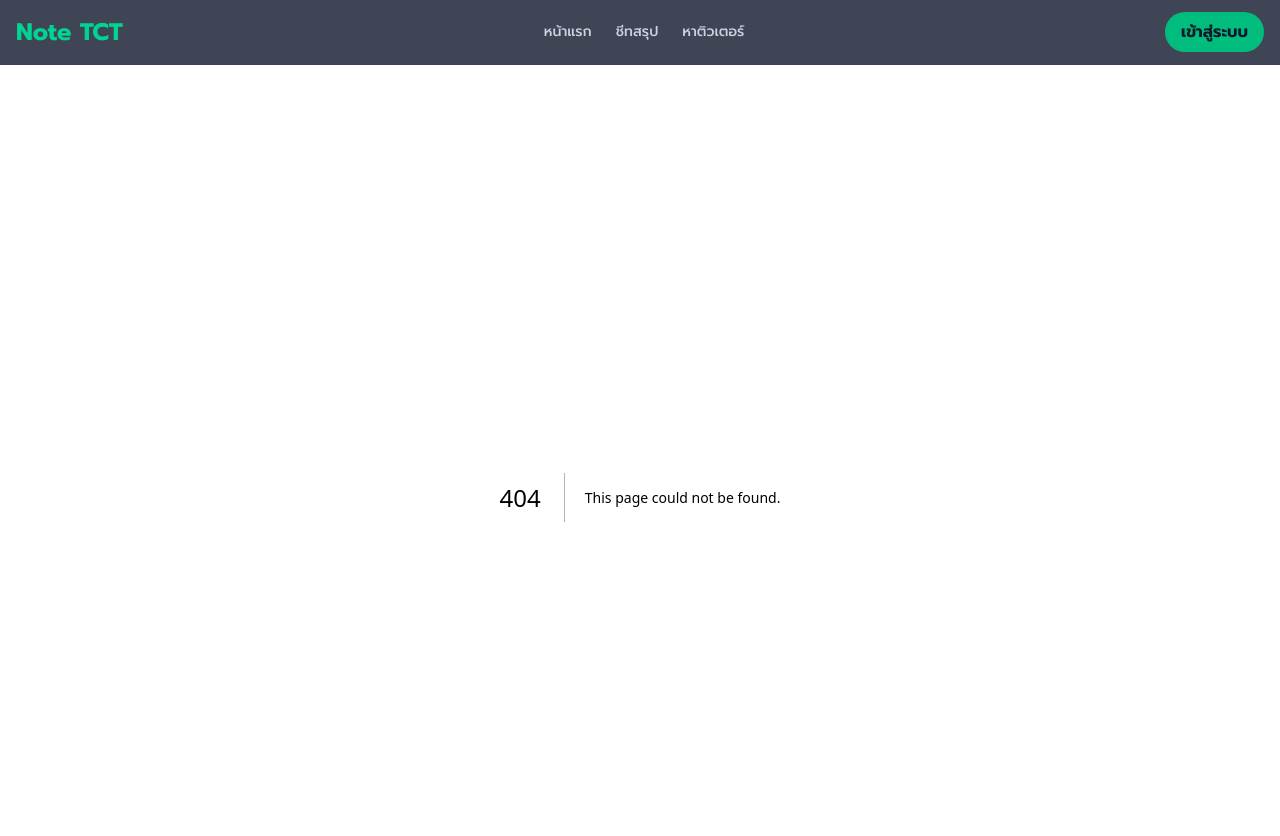
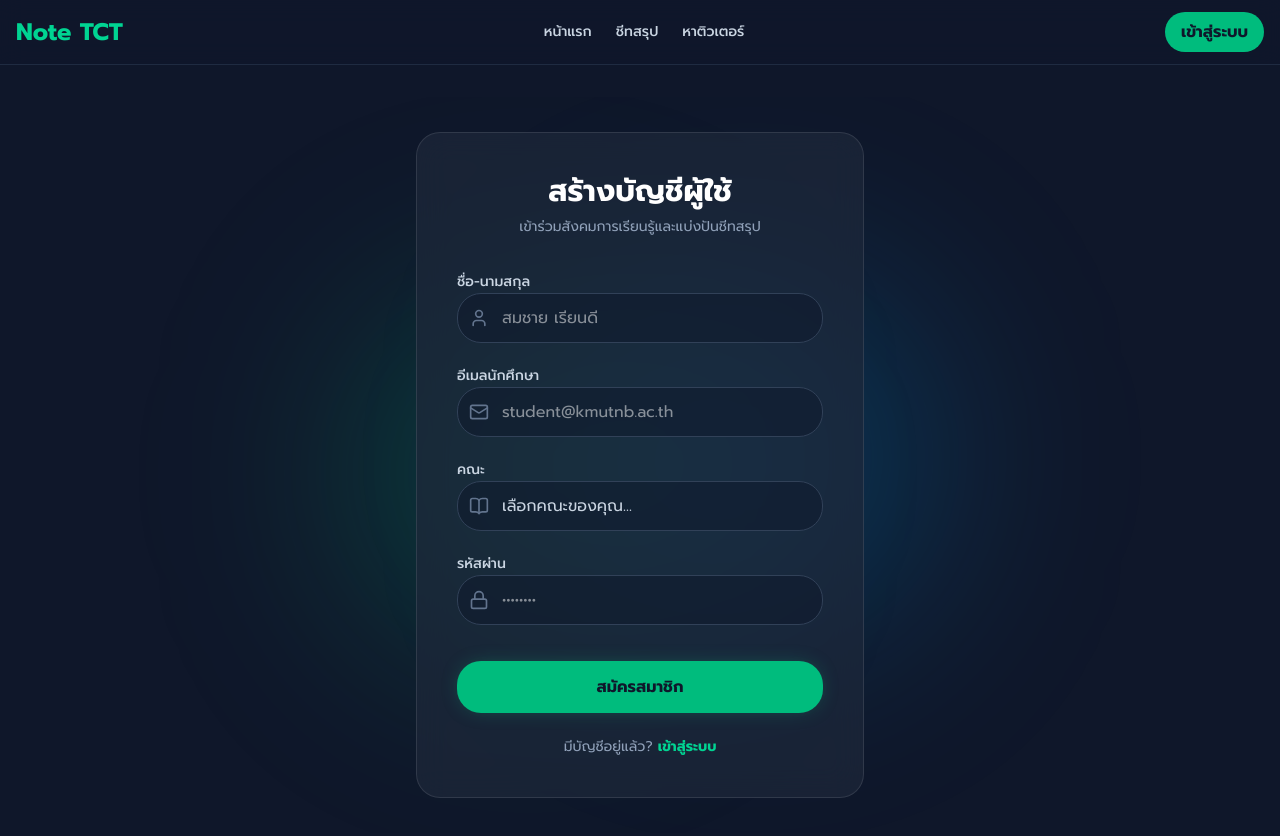
Before and after one commit to Aphiwat0197/Peer-to-Peer_Study_Notes, a Next.js app in the folder peer-to-peer-study-notes/: page /register in a window 1280 px wide. Before the commit this address had no page. Shown: the top 836 px of the page. Built offline with nearby package versions, Linux system fonts and the light colour scheme.

Commit message:
feat: add login and register pages with full UI

```diff
--- a/peer-to-peer-study-notes/src/app/layout.tsx
+++ b/peer-to-peer-study-notes/src/app/layout.tsx
@@ -1,5 +1,6 @@
 import type { Metadata } from "next";
 import { Prompt } from "next/font/google";
+import Link from "next/link";
 import "./globals.css";
 
 // 1. เปลี่ยนมาใช้ Font Prompt ที่มีความทันสมัย และอ่านง่าย เหมาะกับภาษาไทย
@@ -26,13 +27,13 @@ export default function RootLayout({ children }: { children: React.ReactNode })
           <div className="container mx-auto h-16 px-4 flex items-center justify-between">
             <div className="text-2xl font-bold text-emerald-400">Note TCT</div>
             <nav className="hidden md:flex gap-6 text-sm font-medium text-slate-300">
-              <a href="#" className="hover:text-emerald-400 transition-colors">หน้าแรก</a>
-              <a href="#" className="hover:text-emerald-400 transition-colors">ชีทสรุป</a>
-              <a href="#" className="hover:text-emerald-400 transition-colors">หาติวเตอร์</a>
+              <a href="/" className="hover:text-emerald-400 transition-colors">หน้าแรก</a>
+              <a href="/dashboard/notes" className="hover:text-emerald-400 transition-colors">ชีทสรุป</a>
+              <a href="/dashboard/tutors" className="hover:text-emerald-400 transition-colors">หาติวเตอร์</a>
             </nav>
-            <button className="bg-emerald-500 hover:bg-emerald-600 text-slate-900 font-bold px-4 py-2 rounded-xl transition-all">
+            <Link href="/login" className="bg-emerald-500 hover:bg-emerald-600 text-slate-900 font-bold px-4 py-2 rounded-xl transition-all">
               เข้าสู่ระบบ
-            </button>
+            </Link>
           </div>
         </header>
 
--- /dev/null
+++ b/peer-to-peer-study-notes/src/app/login/page.tsx
@@ -0,0 +1,49 @@
+import Link from "next/link";
+import { Mail, Lock } from "lucide-react";
+
+export default function LoginPage() {
+  return (
+    <div className="min-h-[calc(100vh-4rem)] flex items-center justify-center p-4 relative overflow-hidden">
+      {/* Background decoration */}
+      <div className="absolute top-1/3 right-1/3 w-96 h-96 bg-emerald-500/20 blur-[100px] rounded-full -z-10 pointer-events-none" />
+
+      <div className="glass-card w-full max-w-md p-8 md:p-10 relative">
+        <div className="text-center mb-8">
+          <h1 className="text-3xl font-bold text-white mb-2">เข้าสู่ระบบ</h1>
+          <p className="text-slate-400 text-sm">ยินดีต้อนรับกลับสู่ Note TCT</p>
+        </div>
+
+        <form className="space-y-5">
+          {/* Email */}
+          <div className="space-y-1">
+            <label className="text-sm font-medium text-slate-300">อีเมล</label>
+            <div className="relative">
+              <Mail className="absolute left-3 top-1/2 -translate-y-1/2 w-5 h-5 text-slate-500" />
+              <input type="email" placeholder="student@kmutnb.ac.th" className="w-full bg-slate-900/50 border border-slate-700 text-white rounded-xl py-3 pl-11 pr-4 focus:outline-none focus:border-emerald-500 transition-colors" />
+            </div>
+          </div>
+
+          {/* Password */}
+          <div className="space-y-1">
+            <div className="flex justify-between">
+              <label className="text-sm font-medium text-slate-300">รหัสผ่าน</label>
+              <a href="#" className="text-xs text-emerald-400 hover:underline">ลืมรหัสผ่าน?</a>
+            </div>
+            <div className="relative">
+              <Lock className="absolute left-3 top-1/2 -translate-y-1/2 w-5 h-5 text-slate-500" />
+              <input type="password" placeholder="••••••••" className="w-full bg-slate-900/50 border border-slate-700 text-white rounded-xl py-3 pl-11 pr-4 focus:outline-none focus:border-emerald-500 transition-colors" />
+            </div>
+          </div>
+
+          <Link href="/dashboard" className="w-full bg-emerald-500 hover:bg-emerald-400 text-slate-900 font-bold py-3.5 rounded-xl transition-all shadow-[0_0_20px_-5px_rgba(16,185,129,0.4)] mt-4 flex items-center justify-center">
+            เข้าสู่ระบบ
+          </Link>
+        </form>
+
+        <p className="text-center text-slate-400 mt-6 text-sm">
+          ยังไม่มีบัญชี? <Link href="/register" className="text-emerald-400 font-bold hover:underline">สมัครสมาชิก</Link>
+        </p>
+      </div>
+    </div>
+  );
+}
--- /dev/null
+++ b/peer-to-peer-study-notes/src/app/register/page.tsx
@@ -0,0 +1,71 @@
+import Link from "next/link";
+import { User, Mail, Lock, BookOpen } from "lucide-react";
+
+export default function RegisterPage() {
+  return (
+    <div className="min-h-[calc(100vh-4rem)] flex items-center justify-center p-4 relative overflow-hidden">
+      {/* Background decoration */}
+      <div className="absolute top-1/4 left-1/4 w-96 h-96 bg-emerald-500/20 blur-[100px] rounded-full -z-10 pointer-events-none" />
+      <div className="absolute bottom-1/4 right-1/4 w-96 h-96 bg-sky-500/20 blur-[100px] rounded-full -z-10 pointer-events-none" />
+
+      <div className="glass-card w-full max-w-md p-8 md:p-10 relative">
+        <div className="text-center mb-8">
+          <h1 className="text-3xl font-bold text-white mb-2">สร้างบัญชีผู้ใช้</h1>
+          <p className="text-slate-400 text-sm">เข้าร่วมสังคมการเรียนรู้และแบ่งปันชีทสรุป</p>
+        </div>
+
+        <form className="space-y-5">
+          {/* Name */}
+          <div className="space-y-1">
+            <label className="text-sm font-medium text-slate-300">ชื่อ-นามสกุล</label>
+            <div className="relative">
+              <User className="absolute left-3 top-1/2 -translate-y-1/2 w-5 h-5 text-slate-500" />
+              <input type="text" placeholder="สมชาย เรียนดี" className="w-full bg-slate-900/50 border border-slate-700 text-white rounded-xl py-3 pl-11 pr-4 focus:outline-none focus:border-emerald-500 transition-colors" />
+            </div>
+          </div>
+
+          {/* Email */}
+          <div className="space-y-1">
+            <label className="text-sm font-medium text-slate-300">อีเมลนักศึกษา</label>
+            <div className="relative">
+              <Mail className="absolute left-3 top-1/2 -translate-y-1/2 w-5 h-5 text-slate-500" />
+              <input type="email" placeholder="student@kmutnb.ac.th" className="w-full bg-slate-900/50 border border-slate-700 text-white rounded-xl py-3 pl-11 pr-4 focus:outline-none focus:border-emerald-500 transition-colors" />
+            </div>
+          </div>
+
+          {/* Faculty */}
+          <div className="space-y-1">
+            <label className="text-sm font-medium text-slate-300">คณะ</label>
+            <div className="relative">
+              <BookOpen className="absolute left-3 top-1/2 -translate-y-1/2 w-5 h-5 text-slate-500" />
+              <select className="w-full bg-slate-900/50 border border-slate-700 text-slate-300 rounded-xl py-3 pl-11 pr-4 focus:outline-none focus:border-emerald-500 transition-colors appearance-none">
+                <option value="">เลือกคณะของคุณ...</option>
+                <option value="eng">วิศวกรรมศาสตร์</option>
+                <option value="sci">วิทยาศาสตร์ประยุกต์</option>
+                <option value="ind">ครุศาสตร์อุตสาหกรรม</option>
+                <option value="cit">วิทยาลัยเทคโนโลยีอุตสาหกรรม</option>
+              </select>
+            </div>
+          </div>
+
+          {/* Password */}
+          <div className="space-y-1">
+            <label className="text-sm font-medium text-slate-300">รหัสผ่าน</label>
+            <div className="relative">
+              <Lock className="absolute left-3 top-1/2 -translate-y-1/2 w-5 h-5 text-slate-500" />
+              <input type="password" placeholder="••••••••" className="w-full bg-slate-900/50 border border-slate-700 text-white rounded-xl py-3 pl-11 pr-4 focus:outline-none focus:border-emerald-500 transition-colors" />
+            </div>
+          </div>
+
+          <button type="button" className="w-full bg-emerald-500 hover:bg-emerald-400 text-slate-900 font-bold py-3.5 rounded-xl transition-all shadow-[0_0_20px_-5px_rgba(16,185,129,0.4)] mt-4">
+            สมัครสมาชิก
+          </button>
+        </form>
+
+        <p className="text-center text-slate-400 mt-6 text-sm">
+          มีบัญชีอยู่แล้ว? <Link href="/login" className="text-emerald-400 font-bold hover:underline">เข้าสู่ระบบ</Link>
+        </p>
+      </div>
+    </div>
+  );
+}
```
